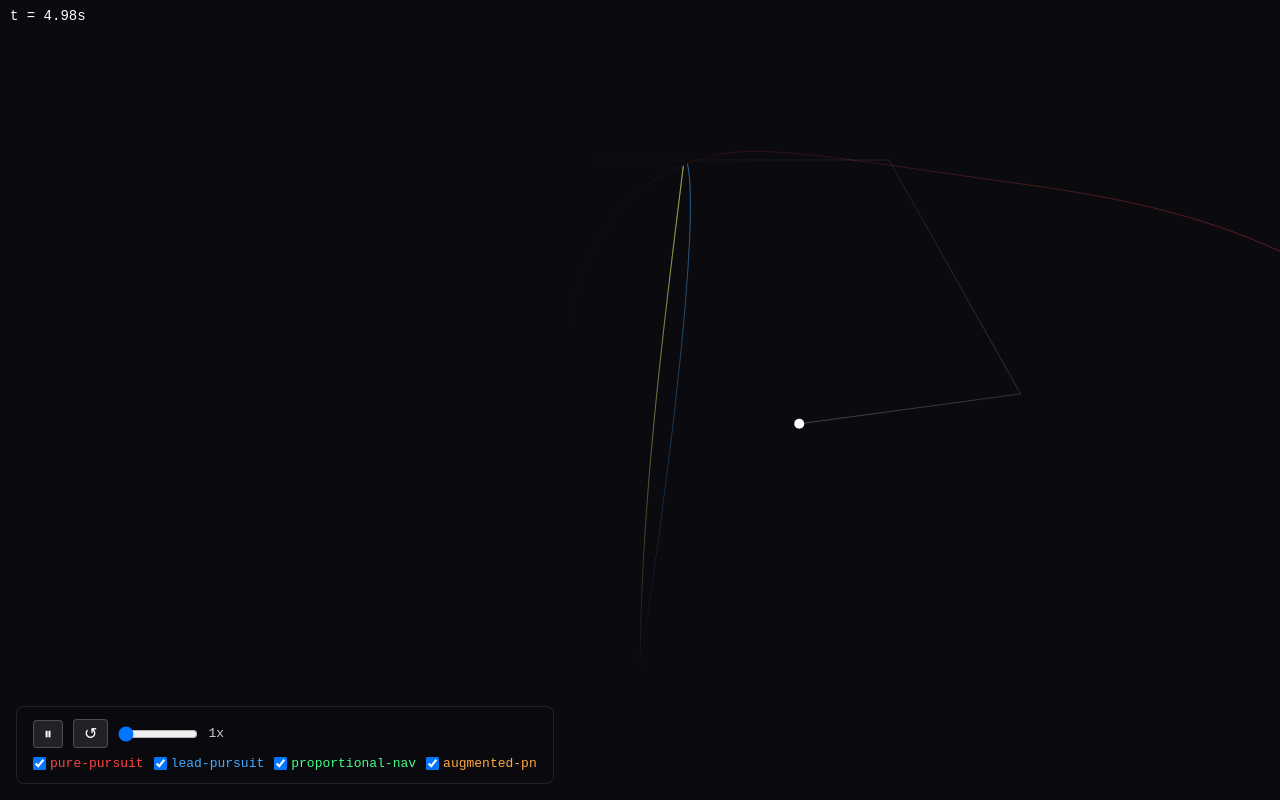
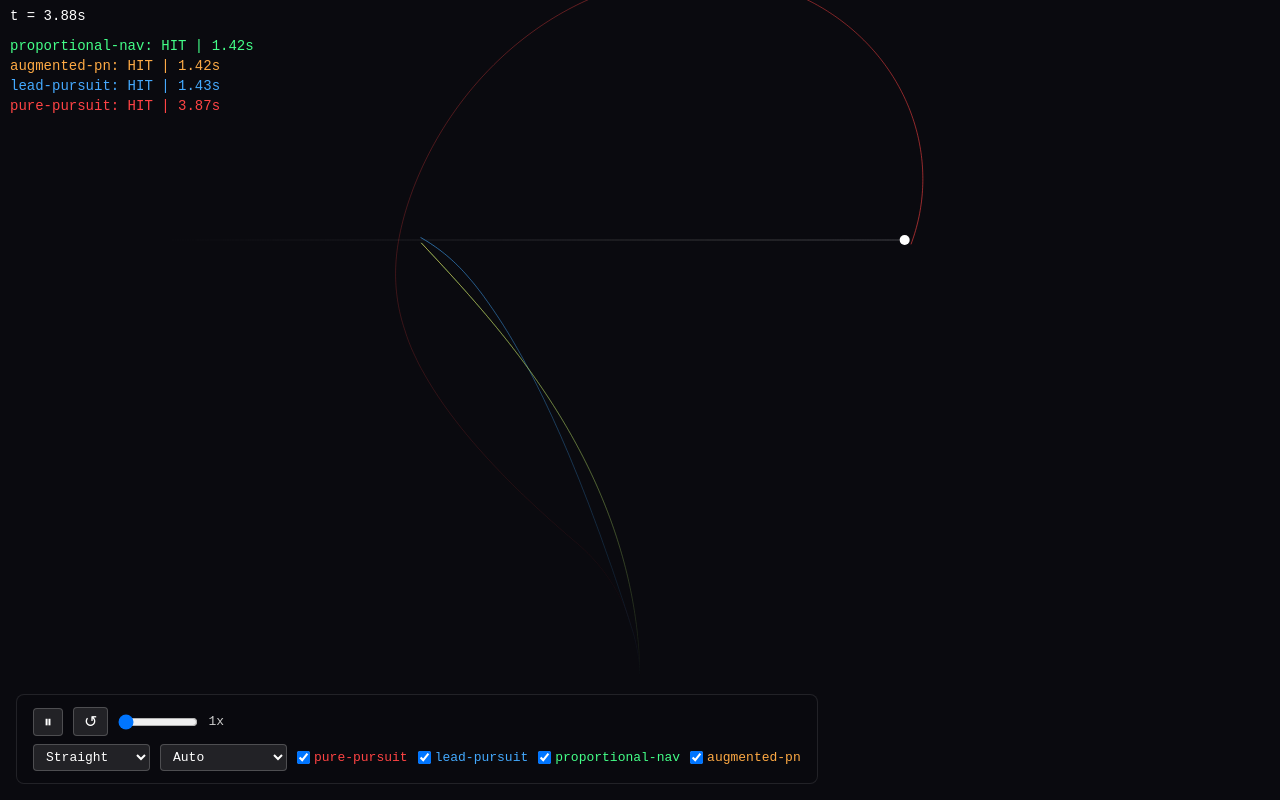
Before and after one commit to igor-gregori/guidance-lock, a website built with Vite: page index.html in a window 1280 px wide. Built offline with nearby package versions, Linux system fonts and the light colour scheme.

Commit message:
feat: add maneuver scenarios and keyboard target control

```diff
--- a/src/entities/target.ts
+++ b/src/entities/target.ts
@@ -1,6 +1,6 @@
 import { Vec2, vec2, add, sub, scale, normalize, distance } from '../math/vector';
 
-export type TargetMode = 'waypoints' | 'mouse';
+export type TargetMode = 'waypoints' | 'mouse' | 'keyboard';
 
 export interface Waypoint {
   pos: Vec2;
@@ -39,10 +39,17 @@ export function createTarget(config: TargetConfig): TargetState {
   };
 }
 
-export function updateTarget(target: TargetState, dt: number, mousePos?: Vec2) {
+export function updateTarget(target: TargetState, dt: number, mousePos?: Vec2, keyDir?: Vec2) {
   if (!target.alive) return;
 
-  if (target.mode === 'mouse' && mousePos) {
+  if (target.mode === 'keyboard' && keyDir) {
+    const len = Math.sqrt(keyDir.x * keyDir.x + keyDir.y * keyDir.y);
+    if (len > 0) {
+      target.vel = scale(normalize(keyDir), target.speed);
+    } else {
+      target.vel = vec2(0, 0);
+    }
+  } else if (target.mode === 'mouse' && mousePos) {
     const dir = sub(mousePos, target.pos);
     const dist = distance(mousePos, target.pos);
     if (dist > 1) {
--- a/src/main.ts
+++ b/src/main.ts
@@ -8,6 +8,7 @@ import { createAugmentedPN } from './guidance/augmented-pn';
 import { createSimulation, stepSimulation, getFixedDt, Simulation } from './simulation';
 import { createRenderer } from './renderer';
 import { GuidanceFn, GuidanceType } from './guidance/types';
+import { scenarios } from './scenarios';
 
 const canvas = document.getElementById('canvas') as HTMLCanvasElement;
 const ctx = canvas.getContext('2d')!;
@@ -23,6 +24,26 @@ let mousePos: Vec2 = vec2(canvas.width / 2, canvas.height / 4);
 canvas.addEventListener('mousemove', (e) => {
   mousePos = vec2(e.clientX, e.clientY);
 });
+
+const keys: Record<string, boolean> = {};
+window.addEventListener('keydown', (e) => {
+  if (['ArrowUp', 'ArrowDown', 'ArrowLeft', 'ArrowRight'].includes(e.key)) {
+    e.preventDefault();
+    keys[e.key] = true;
+  }
+});
+window.addEventListener('keyup', (e) => { keys[e.key] = false; });
+
+function getKeyDir(): Vec2 {
+  let x = 0, y = 0;
+  if (keys['ArrowLeft']) x -= 1;
+  if (keys['ArrowRight']) x += 1;
+  if (keys['ArrowUp']) y -= 1;
+  if (keys['ArrowDown']) y += 1;
+  return vec2(x, y);
+}
+
+let targetMode: 'waypoints' | 'keyboard' = 'waypoints';
 
 interface AlgorithmEntry {
   type: GuidanceType;
@@ -40,20 +61,17 @@ const algorithms: AlgorithmEntry[] = [
 
 let paused = false;
 let speedMultiplier = 1;
+let currentScenario = 0;
 
 function buildSim(): Simulation {
   const w = canvas.width;
   const h = canvas.height;
+  const scenario = scenarios[currentScenario];
 
   const targetConfig: TargetConfig = {
-    pos: vec2(w * 0.3, h * 0.2),
-    speed: 200,
-    waypoints: [
-      { pos: vec2(w * 0.7, h * 0.2) },
-      { pos: vec2(w * 0.8, h * 0.5) },
-      { pos: vec2(w * 0.3, h * 0.6) },
-      { pos: vec2(w * 0.2, h * 0.2) },
-    ],
+    pos: scenario.targetStart(w, h),
+    speed: scenario.targetSpeed,
+    waypoints: scenario.waypoints(w, h),
   };
 
   const active = algorithms.filter((a) => a.enabled);
@@ -67,7 +85,9 @@ function buildSim(): Simulation {
   }));
 
   const guidanceFns = missileConfigs.map((c) => c.guidanceFn);
-  return createSimulation(missileConfigs, targetConfig, guidanceFns);
+  const sim = createSimulation(missileConfigs, targetConfig, guidanceFns);
+  sim.target.mode = targetMode;
+  return sim;
 }
 
 let sim = buildSim();
@@ -88,7 +108,7 @@ function loop(timestamp: number) {
   if (!paused) {
     accumulator += frameDt * speedMultiplier;
     while (accumulator >= fixedDt) {
-      stepSimulation(sim, mousePos);
+      stepSimulation(sim, mousePos, getKeyDir());
       accumulator -= fixedDt;
     }
   }
@@ -142,6 +162,36 @@ function createUI() {
   algoRow.className = 'controls-row';
   panel.appendChild(algoRow);
 
+  const scenarioSelect = document.createElement('select');
+  for (let i = 0; i < scenarios.length; i++) {
+    const opt = document.createElement('option');
+    opt.value = String(i);
+    opt.textContent = scenarios[i].name;
+    scenarioSelect.appendChild(opt);
+  }
+  scenarioSelect.onchange = () => {
+    currentScenario = Number(scenarioSelect.value);
+    resetSim();
+  };
+  algoRow.appendChild(scenarioSelect);
+
+  const targetSelect = document.createElement('select');
+  const targetModes = [
+    { value: 'waypoints', label: 'Auto' },
+    { value: 'keyboard', label: '⌨ Keyboard' },
+  ];
+  for (const m of targetModes) {
+    const opt = document.createElement('option');
+    opt.value = m.value;
+    opt.textContent = m.label;
+    targetSelect.appendChild(opt);
+  }
+  targetSelect.onchange = () => {
+    targetMode = targetSelect.value as 'waypoints' | 'keyboard';
+    resetSim();
+  };
+  algoRow.appendChild(targetSelect);
+
   for (const alg of algorithms) {
     const label = document.createElement('label');
     label.style.color = alg.color;
--- /dev/null
+++ b/src/scenarios.ts
@@ -0,0 +1,71 @@
+import { Vec2, vec2 } from './math/vector';
+import { Waypoint } from './entities/target';
+
+export interface Scenario {
+  name: string;
+  targetStart: (w: number, h: number) => Vec2;
+  waypoints: (w: number, h: number) => Waypoint[];
+  targetSpeed: number;
+}
+
+export const scenarios: Scenario[] = [
+  {
+    name: 'Straight',
+    targetSpeed: 200,
+    targetStart: (w, h) => vec2(w * 0.1, h * 0.3),
+    waypoints: (w, h) => [{ pos: vec2(w * 0.9, h * 0.3) }],
+  },
+  {
+    name: 'Break Turn',
+    targetSpeed: 220,
+    targetStart: (w, h) => vec2(w * 0.2, h * 0.25),
+    waypoints: (w, h) => [
+      { pos: vec2(w * 0.6, h * 0.25) },
+      { pos: vec2(w * 0.6, h * 0.7) },
+    ],
+  },
+  {
+    name: 'Jinking',
+    targetSpeed: 200,
+    targetStart: (w, h) => vec2(w * 0.15, h * 0.3),
+    waypoints: (w, h) => [
+      { pos: vec2(w * 0.3, h * 0.15) },
+      { pos: vec2(w * 0.45, h * 0.45) },
+      { pos: vec2(w * 0.6, h * 0.15) },
+      { pos: vec2(w * 0.75, h * 0.45) },
+      { pos: vec2(w * 0.9, h * 0.15) },
+    ],
+  },
+  {
+    name: 'S-Curve',
+    targetSpeed: 190,
+    targetStart: (w, h) => vec2(w * 0.15, h * 0.3),
+    waypoints: (w, h) => [
+      { pos: vec2(w * 0.4, h * 0.15) },
+      { pos: vec2(w * 0.6, h * 0.5) },
+      { pos: vec2(w * 0.85, h * 0.35) },
+    ],
+  },
+  {
+    name: 'Circular',
+    targetSpeed: 180,
+    targetStart: (w, h) => vec2(w * 0.5, h * 0.15),
+    waypoints: (w, h) => {
+      const cx = w * 0.5;
+      const cy = h * 0.35;
+      const r = Math.min(w, h) * 0.2;
+      const pts: Waypoint[] = [];
+      for (let i = 0; i < 12; i++) {
+        const a = (i / 12) * Math.PI * 2 - Math.PI / 2;
+        pts.push({ pos: vec2(cx + Math.cos(a) * r, cy + Math.sin(a) * r) });
+      }
+      return pts;
+    },
+  },
+  {
+    name: 'Head-On',
+    targetSpeed: 250,
+    targetStart: (w, h) => vec2(w * 0.5, h * 0.05),
+    waypoints: (w, h) => [{ pos: vec2(w * 0.5, h * 0.95) }],
+  },
+];
--- a/src/simulation.ts
+++ b/src/simulation.ts
@@ -39,10 +39,10 @@ export function createSimulation(
   };
 }
 
-export function stepSimulation(sim: Simulation, mousePos?: Vec2) {
+export function stepSimulation(sim: Simulation, mousePos?: Vec2, keyDir?: Vec2) {
   if (!sim.running) return;
 
-  updateTarget(sim.target, FIXED_DT, mousePos);
+  updateTarget(sim.target, FIXED_DT, mousePos, keyDir);
 
   for (let i = 0; i < sim.missiles.length; i++) {
     const m = sim.missiles[i];
--- a/style.css
+++ b/style.css
@@ -67,3 +67,17 @@ html, body {
 #ui-panel input[type="range"] {
   width: 80px;
 }
+
+#ui-panel select {
+  background: rgba(255, 255, 255, 0.1);
+  border: 1px solid rgba(255, 255, 255, 0.2);
+  color: #fff;
+  padding: 4px 8px;
+  border-radius: 4px;
+  font: 13px monospace;
+}
+
+#ui-panel select option {
+  background: #1a1a2e;
+  color: #fff;
+}
```
